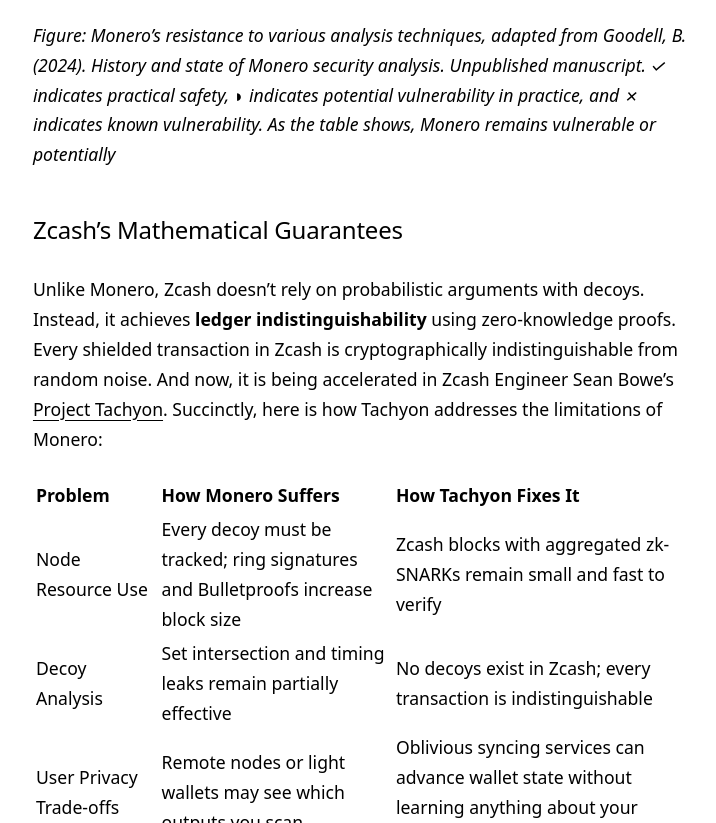
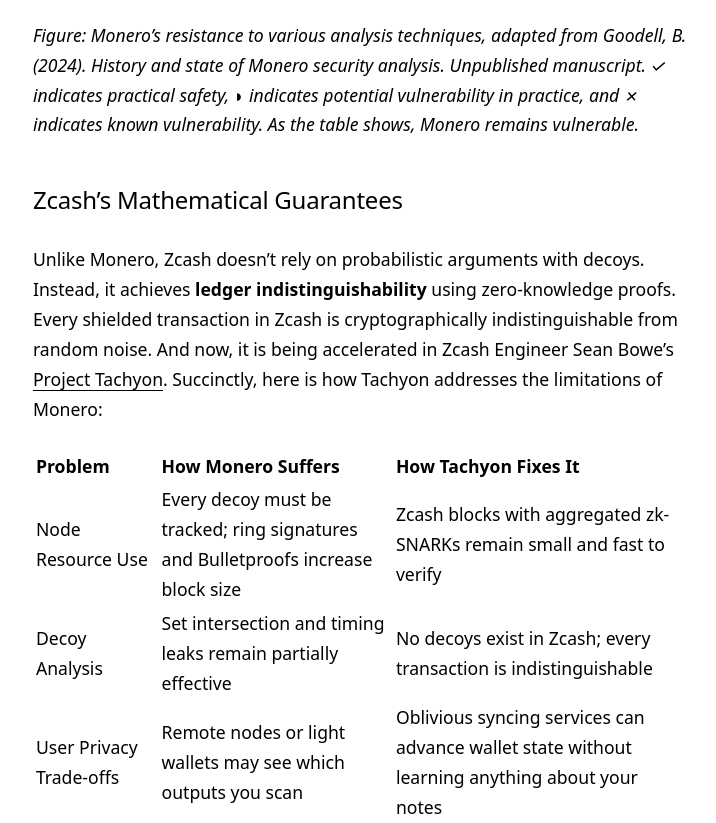
Before and after one commit to 0xWOLAND/website, an Astro site: page /blog/zcash-part-1 in a window 1280 px wide. Shown: the part 2454-3277 px from the top of the page, without its empty margins (280-996 px from the left). Built offline with nearby package versions, Linux system fonts and the light colour scheme; Astro itself is replaced by a stand-in of ours.

Commit message:
fix: typo

```diff
--- a/src/content/blog/zcash-part-1.md
+++ b/src/content/blog/zcash-part-1.md
@@ -39,7 +39,7 @@
 ![Monero attack resistance matrix](../images/zcash/monero.png)
 
 
-*Figure: Monero's resistance to various analysis techniques, adapted from Goodell, B. (2024). *History and state of Monero security analysis*. Unpublished manuscript. ✓ indicates practical safety, ◗ indicates potential vulnerability in practice, and ✗ indicates known vulnerability. As the table shows, Monero remains vulnerable or potentially*
+*Figure: Monero's resistance to various analysis techniques, adapted from Goodell, B. (2024). *History and state of Monero security analysis*. Unpublished manuscript. ✓ indicates practical safety, ◗ indicates potential vulnerability in practice, and ✗ indicates known vulnerability. As the table shows, Monero remains vulnerable.*
 
 
 
```
